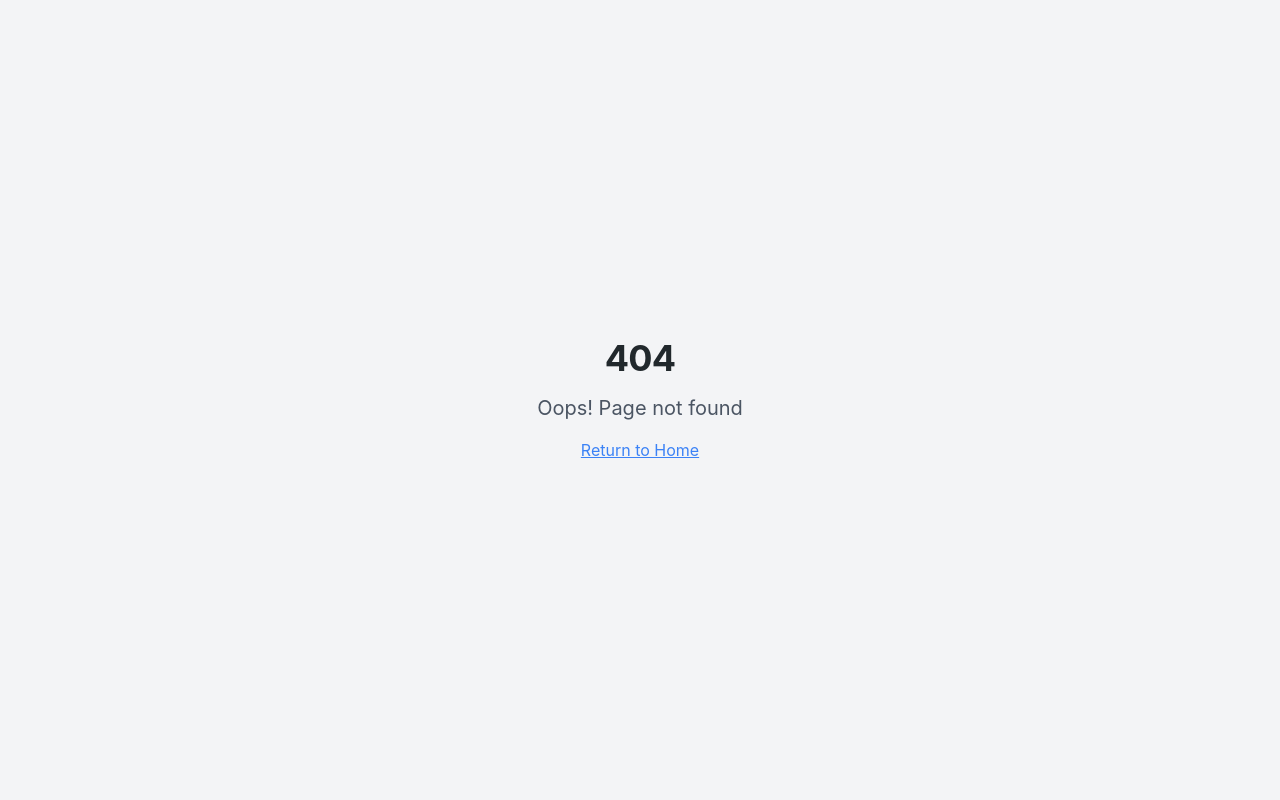
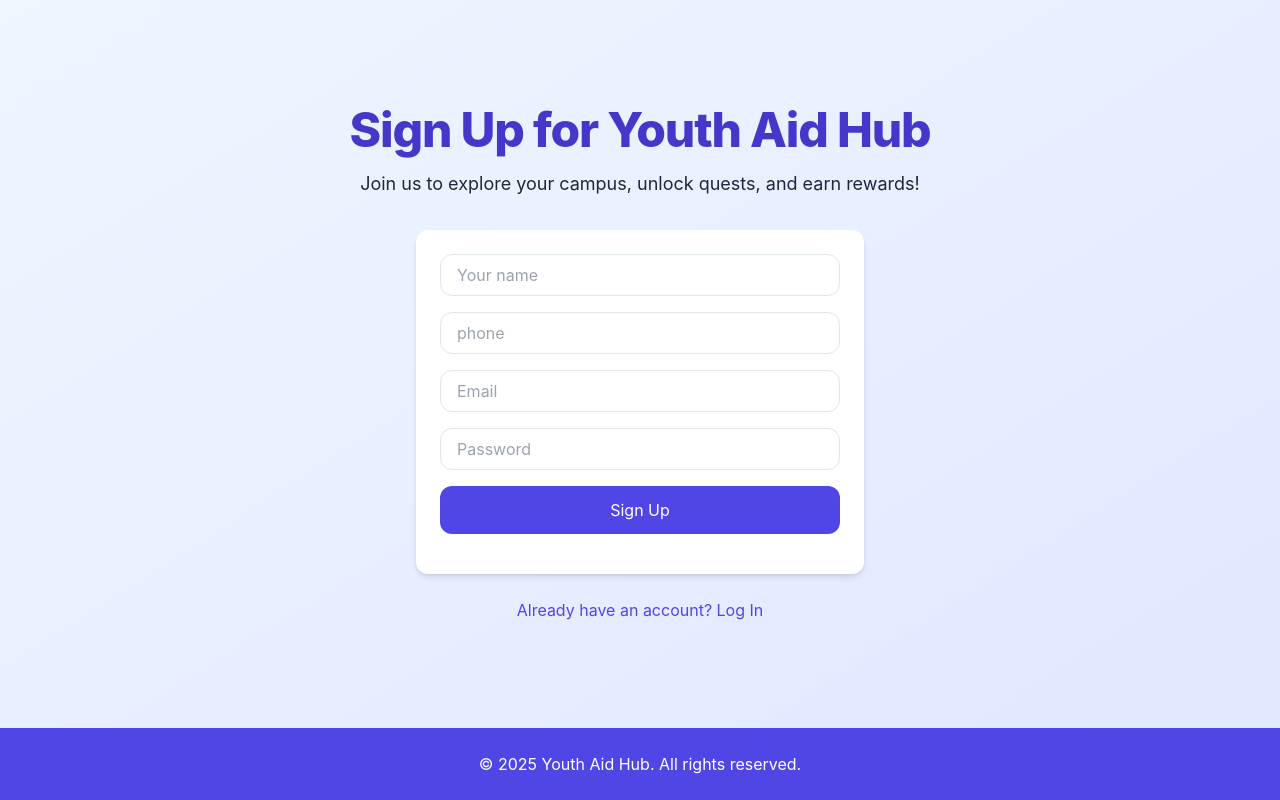
Before and after one commit to AdaptIT-Community-Connect/community-connect-frontend, a React (Vite) app: page /login in a window 1280 px wide. Before the commit this address had no page. Built offline with nearby package versions, Linux system fonts and the light colour scheme.

Commit message:
feat: add login page

```diff
--- a/package.json
+++ b/package.json
@@ -43,6 +43,7 @@
     "clsx": "^2.1.1",
     "cmdk": "^1.1.1",
     "embla-carousel-react": "^8.6.0",
+    "firebase": "^12.2.1",
     "input-otp": "^1.4.2",
     "lucide-react": "^0.462.0",
     "next-themes": "^0.3.0",
@@ -51,6 +52,7 @@
     "react-dom": "^18.2.0",
     "react-resizable-panels": "^3.0.5",
     "react-router-dom": "^6.30.1",
+    "react-toastify": "^11.0.5",
     "recharts": "^3.1.2",
     "sonner": "^1.7.4",
     "tailwind-merge": "^2.6.0",
--- a/src/App.tsx
+++ b/src/App.tsx
@@ -13,6 +13,7 @@ import Chat from "./pages/Chat";
 import Browse from "./pages/Browse";
 import Notifications from "./pages/Notifications";
 import NotFound from "./pages/NotFound";
+import SignUpPage from "./pages/loginPage";
 
 const queryClient = new QueryClient();
 
@@ -24,6 +25,7 @@ const App = () => (
       <BrowserRouter>
         <Routes>
           <Route path="/" element={<Landing />} />
+          <Route path="/login" element={<SignUpPage />} />
           <Route path="/home" element={<Home />} />
           <Route path="/browse" element={<Browse />} />
           <Route path="/post-job" element={<PostJob />} />
--- a/src/components/Footer.tsx
+++ b/src/components/Footer.tsx
@@ -81,7 +81,7 @@ const Footer = () => {
         {/* Bottom Section */}
         <div className="border-t border-border mt-8 pt-8 flex flex-col md:flex-row justify-between items-center">
           <p className="text-muted-foreground text-sm">
-            © 2024 CommunityYouth. All rights reserved. Empowering communities, one connection at a time.
+            © 2025 CommunityYouth. All rights reserved. Empowering communities, one connection at a time.
           </p>
           <div className="flex space-x-6 mt-4 md:mt-0">
             <a href="#" className="text-muted-foreground hover:text-foreground text-sm transition-colors">
--- a/src/components/Header.tsx
+++ b/src/components/Header.tsx
@@ -26,11 +26,8 @@ const Header = () => {
             {window.location.pathname === '/' ? (
               <>
                 {/* Landing Page - Auth Buttons */}
-                <Button variant="ghost" onClick={() => navigate('/home')}>
-                  Sign In
-                </Button>
-                <Button variant="default" onClick={() => navigate('/home')}>
-                  Sign Up
+                <Button variant="default" onClick={() => navigate('/login')}>
+                  Create Account
                 </Button>
               </>
             ) : (
--- /dev/null
+++ b/src/pages/firebase.tsx
@@ -0,0 +1,34 @@
+// firebase.ts
+import { initializeApp, type FirebaseOptions, type FirebaseApp } from "firebase/app";
+import { getAnalytics, type Analytics, isSupported } from "firebase/analytics";
+import { getAuth,type  Auth } from "firebase/auth";
+import { getFirestore, Firestore } from "firebase/firestore";
+
+// Your web app's Firebase configuration
+const firebaseConfig: FirebaseOptions = {
+  apiKey: "AIzaSyD8PdJj_hko9SftqcUlUJjQf-sxGf1As9g",
+  authDomain: "community-connect-454d3.firebaseapp.com",
+  projectId: "community-connect-454d3",
+  storageBucket: "community-connect-454d3.firebasestorage.app",
+  messagingSenderId: "643163865031",
+  appId: "1:643163865031:web:4c2f63317664f603b563e2",
+  measurementId: "G-48KRJRKXQP",
+};
+
+// Initialize Firebase
+const app: FirebaseApp = initializeApp(firebaseConfig);
+
+// Analytics is only available in browser environments
+let analytics: Analytics | null = null;
+if (typeof window !== "undefined") {
+  isSupported().then((yes) => {
+    if (yes) {
+      analytics = getAnalytics(app);
+    }
+  });
+}
+
+export const auth: Auth = getAuth(app);
+export const db: Firestore = getFirestore(app);
+export { analytics };
+export default app;
--- /dev/null
+++ b/src/pages/loginPage.tsx
@@ -0,0 +1,229 @@
+import React, { useState, useEffect, type FormEvent } from "react";
+import { useNavigate } from "react-router-dom";
+import { toast } from "react-toastify";
+import { auth, db } from "./firebase";
+import {
+  GoogleAuthProvider,
+  signInWithCredential,
+  createUserWithEmailAndPassword,
+  signInWithEmailAndPassword,
+  type UserCredential,
+} from "firebase/auth";
+import { doc, setDoc } from "firebase/firestore";
+
+// Define type for Google callback response
+interface GoogleResponse {
+  credential: string;
+}
+
+declare global {
+  interface Window {
+    google?: any;
+  }
+}
+
+const SignUpPage: React.FC = () => {
+  const navigate = useNavigate();
+  const [isRegistering, setIsRegistering] = useState<boolean>(true);
+
+  const toggleForm = () => setIsRegistering(!isRegistering);
+
+  // Handle register
+  const handleRegister = async (e: FormEvent<HTMLFormElement>) => {
+    e.preventDefault();
+    const form = e.currentTarget;
+    const email = (form.elements.namedItem("regEmail") as HTMLInputElement).value;
+    const password = (form.elements.namedItem("regPassword") as HTMLInputElement).value;
+    const name = (form.elements.namedItem("regName") as HTMLInputElement).value;
+    const PhoneNumber = (form.elements.namedItem("phone") as HTMLInputElement).value;
+
+    try {
+      const userCredential: UserCredential = await createUserWithEmailAndPassword(
+        auth,
+        email,
+        password
+      );
+      const uid = userCredential.user.uid;
+
+      await setDoc(doc(db, "users", uid), {
+        name: name,
+        email: email,
+        PhoneNumber: PhoneNumber,
+      });
+
+      toast.success("Signed Up Successfully", { position: "top-center" });
+      toggleForm();
+    } catch (error: any) {
+      toast.error(error.message, { position: "top-center" });
+    }
+  };
+
+  // Handle login
+  const handleLogin = async (e: FormEvent<HTMLFormElement>) => {
+    e.preventDefault();
+    const form = e.currentTarget;
+    const email = (form.elements.namedItem("loginEmail") as HTMLInputElement).value;
+    const password = (form.elements.namedItem("loginPassword") as HTMLInputElement).value;
+
+    try {
+      await signInWithEmailAndPassword(auth, email, password);
+      toast.success("User logged in Successfully", { position: "top-center" });
+      navigate("/home");
+    } catch (error: any) {
+      toast.error(error.message, { position: "top-center" });
+    }
+  };
+
+  // Handle Google login
+  const handleGoogleLogin = async (response: GoogleResponse) => {
+    const credential = GoogleAuthProvider.credential(response.credential);
+    try {
+      const result = await signInWithCredential(auth, credential);
+      const user = result.user;
+
+      await setDoc(doc(db, "users", user.uid), {
+        name: user.displayName,
+        email: user.email,
+        PhoneNumber: user.phoneNumber,
+      });
+
+      toast.success(`Welcome ${user.displayName}`, { position: "top-center" });
+      navigate("/home");
+    } catch (error: any) {
+      toast.error("Google sign-in failed: " + error.message, {
+        position: "top-center",
+      });
+    }
+  };
+
+  // Google button init
+  useEffect(() => {
+    const script = document.createElement("script");
+    script.src = "https://accounts.google.com/gsi/client";
+    script.async = true;
+    script.defer = true;
+    document.body.appendChild(script);
+
+    const interval = setInterval(() => {
+      if (window.google && window.google.accounts) {
+        window.google.accounts.id.initialize({
+          client_id:
+            "643163865031-vasv7ghfd2lj44dsrad90n1ai1b5fhun.apps.googleusercontent.com",
+          callback: handleGoogleLogin,
+        });
+
+        window.google.accounts.id.renderButton(
+          document.getElementById("googleLoginBtn"),
+          { theme: "outline", size: "large", text: "signin_with" }
+        );
+
+        window.google.accounts.id.renderButton(
+          document.getElementById("googleRegisterBtn"),
+          { theme: "outline", size: "large", text: "signup_with" }
+        );
+
+        clearInterval(interval);
+      }
+    }, 100);
+
+    return () => clearInterval(interval);
+  }, []);
+
+  return (
+    <div className="min-h-screen flex flex-col bg-gradient-to-br from-blue-50 to-indigo-100 text-gray-800">
+      <section className="flex-1 flex flex-col justify-center items-center text-center px-6 py-20">
+        <h1 className="text-5xl font-extrabold text-indigo-700 mb-4">
+          {isRegistering ? "Sign Up for Youth Aid Hub" : "Log In to Youth Aid Hub "}
+        </h1>
+        <p className="text-lg max-w-xl mb-8">
+          {isRegistering
+            ? "Join us to explore your campus, unlock quests, and earn rewards!"
+            : "Welcome back! Continue your adventure."}
+        </p>
+
+        <div className="w-full max-w-md bg-white p-6 rounded-lg shadow-md">
+          {isRegistering ? (
+            <form id="registerForm" onSubmit={handleRegister}>
+              <input
+                type="text"
+                id="regName"
+                placeholder="Your name"
+                className="w-full mb-4 px-4 py-2 border rounded-lg"
+                required
+              />
+              <input
+                type="tel"
+                id="phone"
+                placeholder="phone"
+                pattern="\+?[0-9\s\-]+"
+                title="Enter a valid phone number"
+                className="w-full mb-4 px-4 py-2 border rounded-lg"
+                required
+              />
+              <input
+                type="email"
+                id="regEmail"
+                placeholder="Email"
+                className="w-full mb-4 px-4 py-2 border rounded-lg"
+                required
+              />
+              <input
+                type="password"
+                id="regPassword"
+                placeholder="Password"
+                className="w-full mb-4 px-4 py-2 border rounded-lg"
+                required
+              />
+              <button
+                type="submit"
+                id="Signupsubmit"
+                className="w-full px-6 py-3 bg-indigo-600 text-white rounded-lg hover:bg-indigo-700"
+              >
+                Sign Up
+              </button>
+              <div id="googleRegisterBtn" className="mt-4"></div>
+            </form>
+          ) : (
+            <form id="loginForm" onSubmit={handleLogin}>
+              <input
+                type="email"
+                id="loginEmail"
+                placeholder="Email"
+                className="w-full mb-4 px-4 py-2 border rounded-lg"
+                required
+              />
+              <input
+                type="password"
+                id="loginPassword"
+                placeholder="Password"
+                className="w-full mb-4 px-4 py-2 border rounded-lg"
+                required
+              />
+              <button
+                type="submit"
+                id="Loginsubmit"
+                className="w-full px-6 py-3 bg-indigo-600 text-white rounded-lg hover:bg-indigo-700"
+              >
+                Log In
+              </button>
+              <div id="googleLoginBtn" className="mt-4"></div>
+            </form>
+          )}
+        </div>
+
+        <button
+          onClick={toggleForm}
+          className="mt-6 text-indigo-600 hover:underline"
+        >
+          {isRegistering ? "Already have an account? Log In" : "New here? Sign Up"}
+        </button>
+      </section>
+
+      <footer className="py-6 bg-indigo-600 text-white text-center">
+        <p>© {new Date().getFullYear()} Youth Aid Hub. All rights reserved.</p>
+      </footer>
+    </div>
+  );
+};
+
+export default SignUpPage;
```
Also changed, not shown: 1 other file (tests, documents, lock files or other folders).
